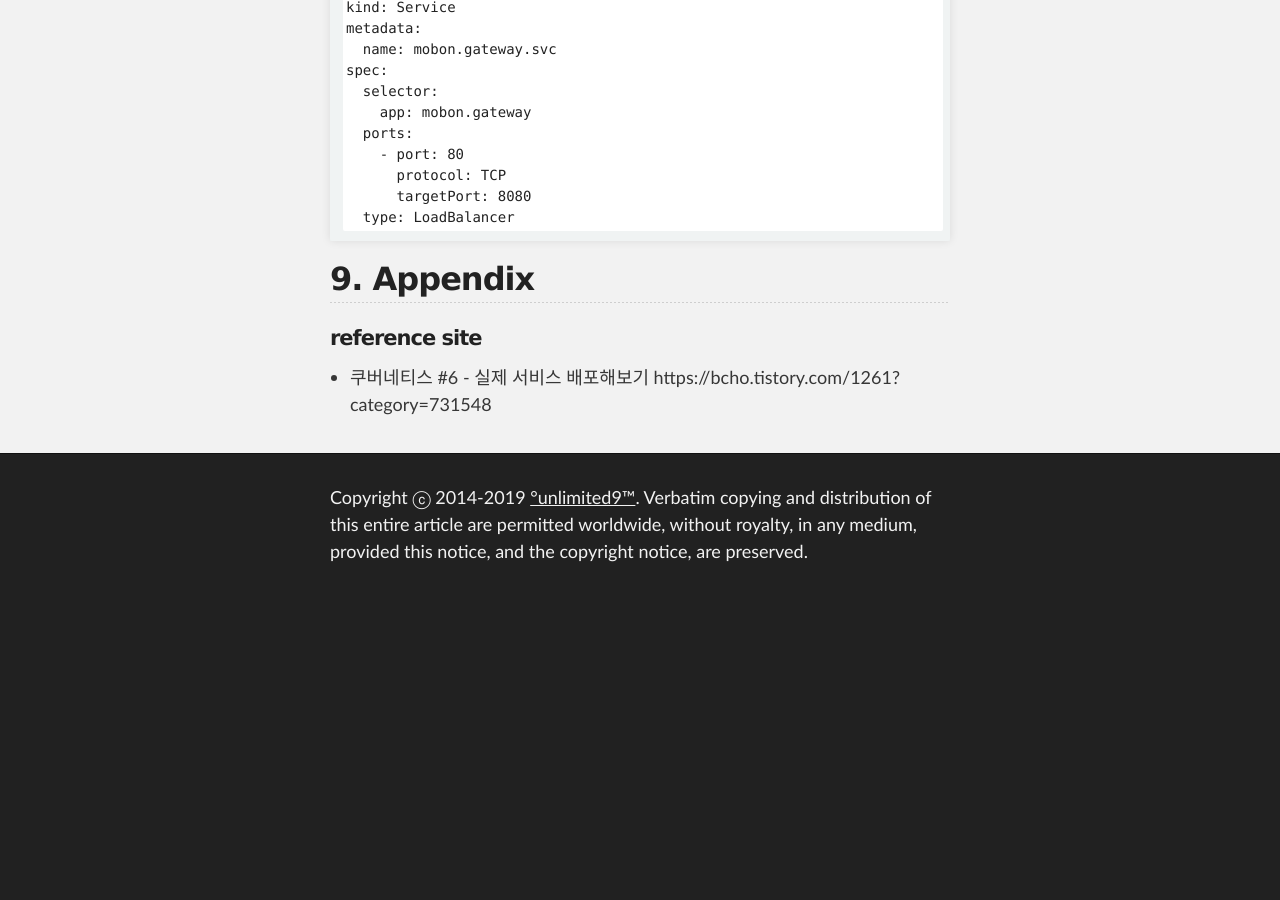
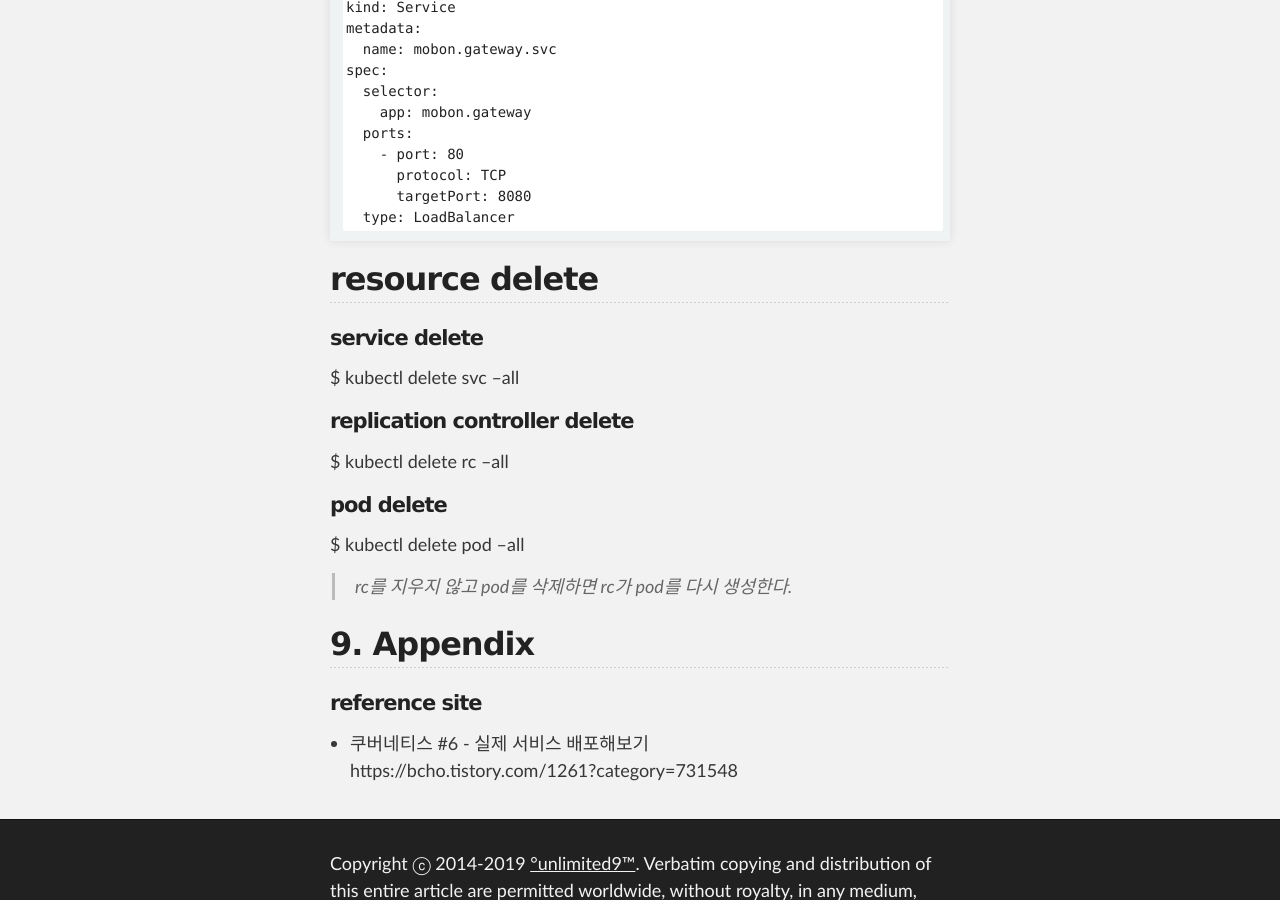
Before and after one commit to unlimited9/unlimited9.github.com, a Jekyll site: the page built from reference.notes/TA/cloud/kubernetes/how.to.deployment.md, in a window 1280 px wide and 900 px high, scrolled down 1632 px. Built offline with Jekyll 4.4.1, drawn with Linux system fonts in a browser that asks for light colours; our own code applies the rules of GitHub Pages for plain Markdown files; before the commit the page ends 2232 px from its top, so only the background shows below that; some of the changed text lies outside the part shown.

Commit message:
Update how.to.deployment.md

````diff
--- a/reference.notes/TA/cloud/kubernetes/how.to.deployment.md
+++ b/reference.notes/TA/cloud/kubernetes/how.to.deployment.md
@@ -64,6 +64,19 @@ spec:
   type: LoadBalancer
 ```
 
+## resource delete
+
+#### service delete
+$ kubectl delete svc --all
+
+#### replication controller delete
+$ kubectl delete rc --all
+
+#### pod delete
+$ kubectl delete pod --all
+
+> rc를 지우지 않고 pod를 삭제하면 rc가 pod를 다시 생성한다.
+
 ## 9. Appendix
 
 #### reference site
````
Also changed, not shown: other parts of reference.notes/TA/cloud/kubernetes/how.to.deployment.md (+1 -1 lines).
